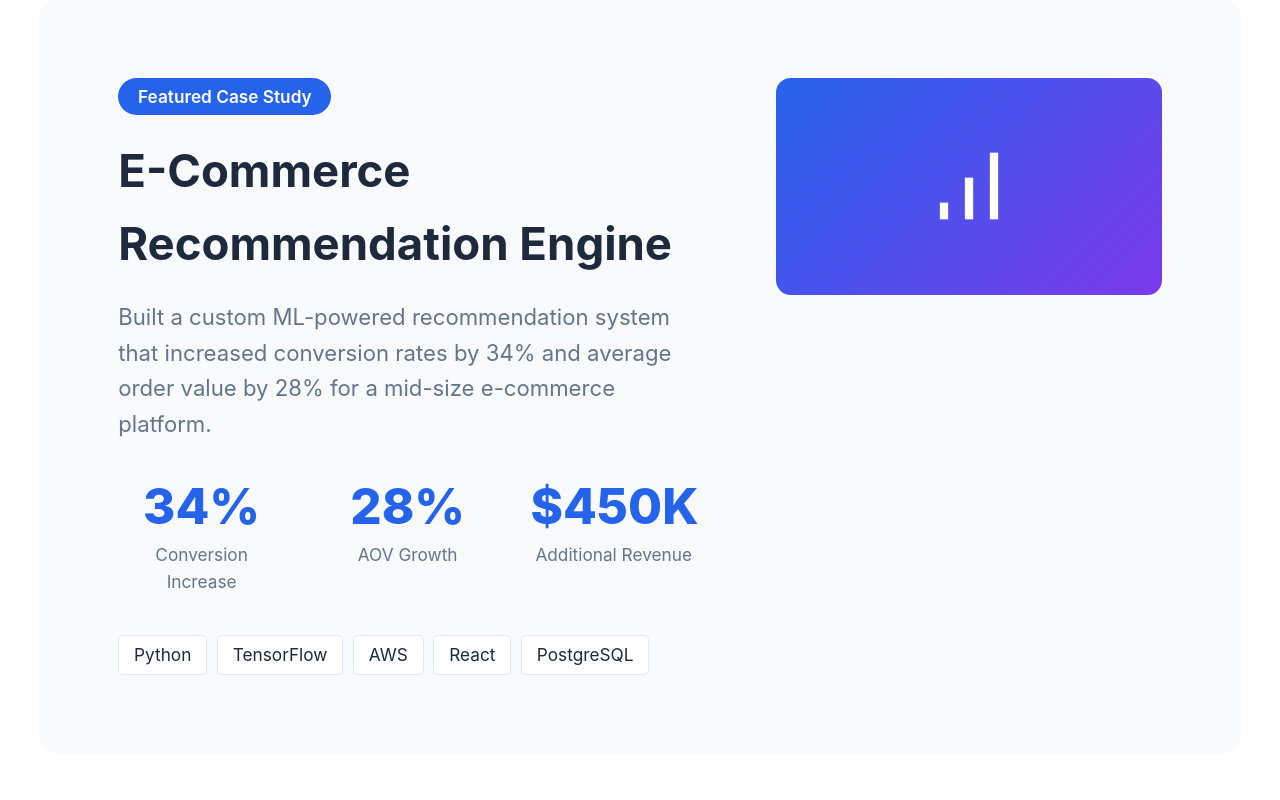
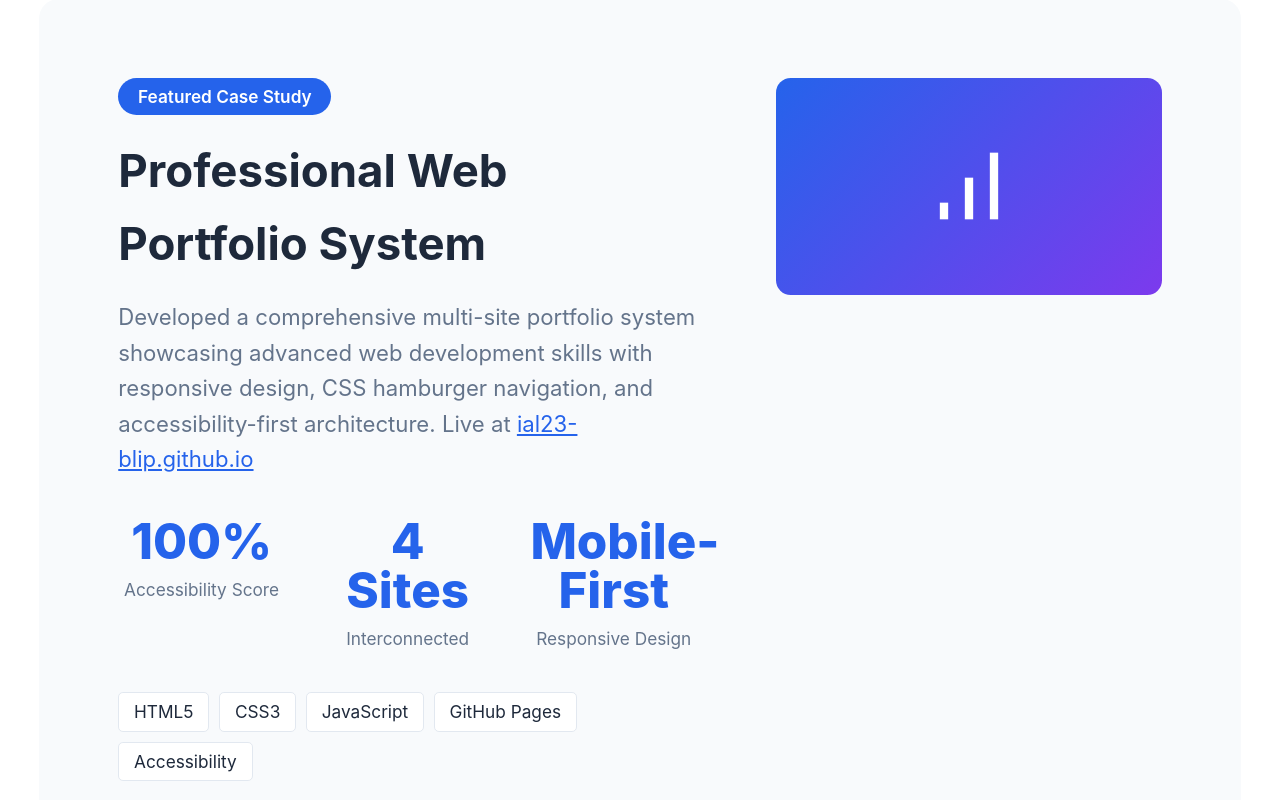
Before and after one commit to ial23-blip/117_final_fall_2025, a website: page docs/portfolio/index.html in a window 1280 px wide. Shown: the part 4680-5480 px from the top of the page. Drawn offline with Linux system fonts and the light colour scheme; a script that the page names is missing.

Commit message:
Update featured work with portfolio site
- Replace placeholder featured case study
- Showcase real portfolio: ial23-blip.github.io
- Highlight 100% accessibility, 4 interconnected sites
- Add relevant tech stack: HTML5, CSS3, JavaScript
- Include live link to portfolio

```diff
--- a/docs/portfolio/index.html
+++ b/docs/portfolio/index.html
@@ -150,30 +150,30 @@
             <div class="case-study-featured">
                 <div class="case-study-content">
                     <span class="case-study-label">Featured Case Study</span>
-                    <h3>E-Commerce Recommendation Engine</h3>
-                    <p class="case-study-description">Built a custom ML-powered recommendation system that increased conversion rates by 34% and average order value by 28% for a mid-size e-commerce platform.</p>
+                    <h3>Professional Web Portfolio System</h3>
+                    <p class="case-study-description">Developed a comprehensive multi-site portfolio system showcasing advanced web development skills with responsive design, CSS hamburger navigation, and accessibility-first architecture. Live at <a href="https://ial23-blip.github.io/" target="_blank" style="color: var(--color-primary); text-decoration: underline;">ial23-blip.github.io</a></p>
 
                     <div class="case-study-metrics">
                         <div class="metric">
-                            <div class="metric-value">34%</div>
-                            <div class="metric-label">Conversion Increase</div>
+                            <div class="metric-value">100%</div>
+                            <div class="metric-label">Accessibility Score</div>
                         </div>
                         <div class="metric">
-                            <div class="metric-value">28%</div>
-                            <div class="metric-label">AOV Growth</div>
+                            <div class="metric-value">4 Sites</div>
+                            <div class="metric-label">Interconnected</div>
                         </div>
                         <div class="metric">
-                            <div class="metric-value">$450K</div>
-                            <div class="metric-label">Additional Revenue</div>
+                            <div class="metric-value">Mobile-First</div>
+                            <div class="metric-label">Responsive Design</div>
                         </div>
                     </div>
 
                     <div class="tech-tags">
-                        <span>Python</span>
-                        <span>TensorFlow</span>
-                        <span>AWS</span>
-                        <span>React</span>
-                        <span>PostgreSQL</span>
+                        <span>HTML5</span>
+                        <span>CSS3</span>
+                        <span>JavaScript</span>
+                        <span>GitHub Pages</span>
+                        <span>Accessibility</span>
                     </div>
                 </div>
                 <div class="case-study-visual">
```
